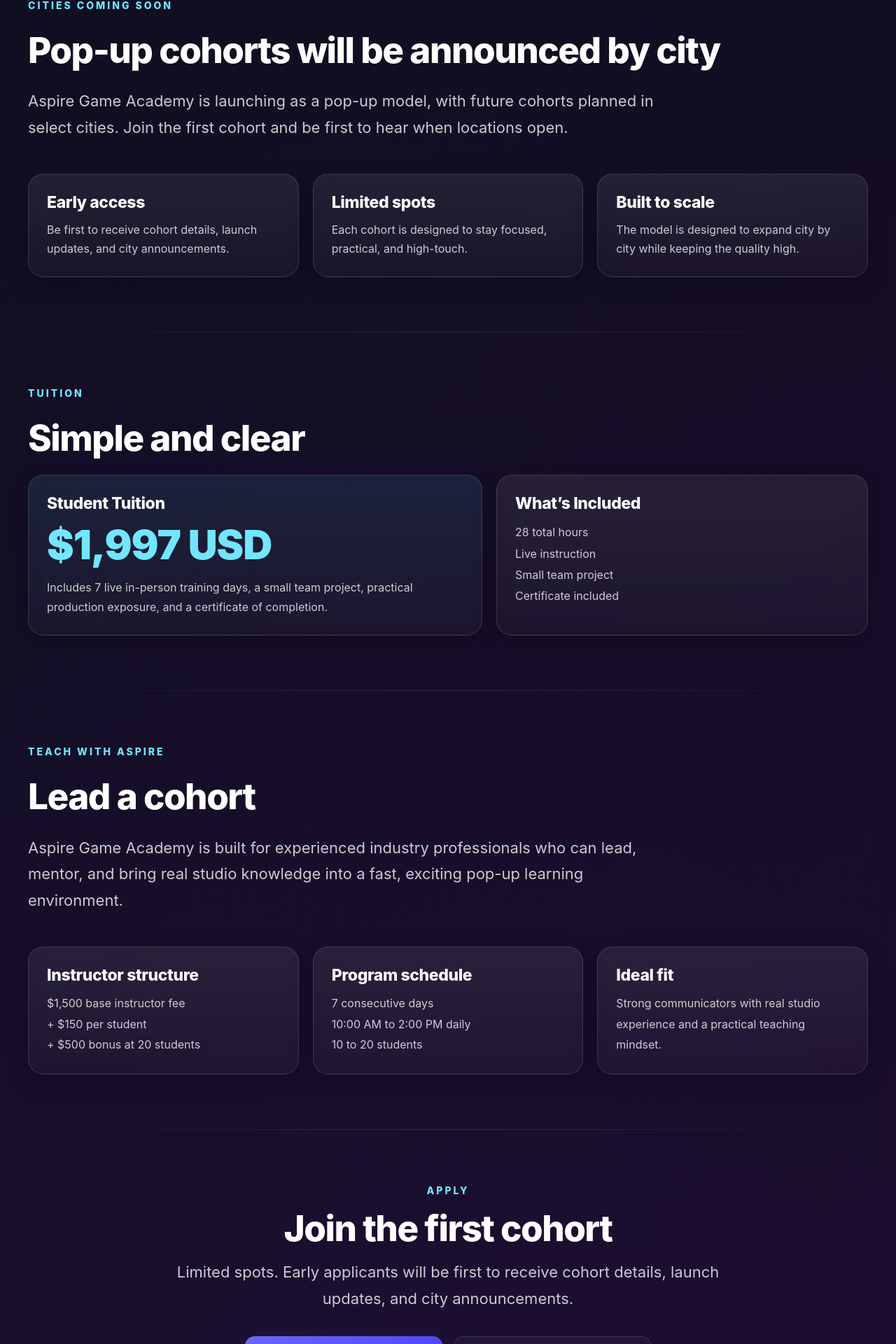
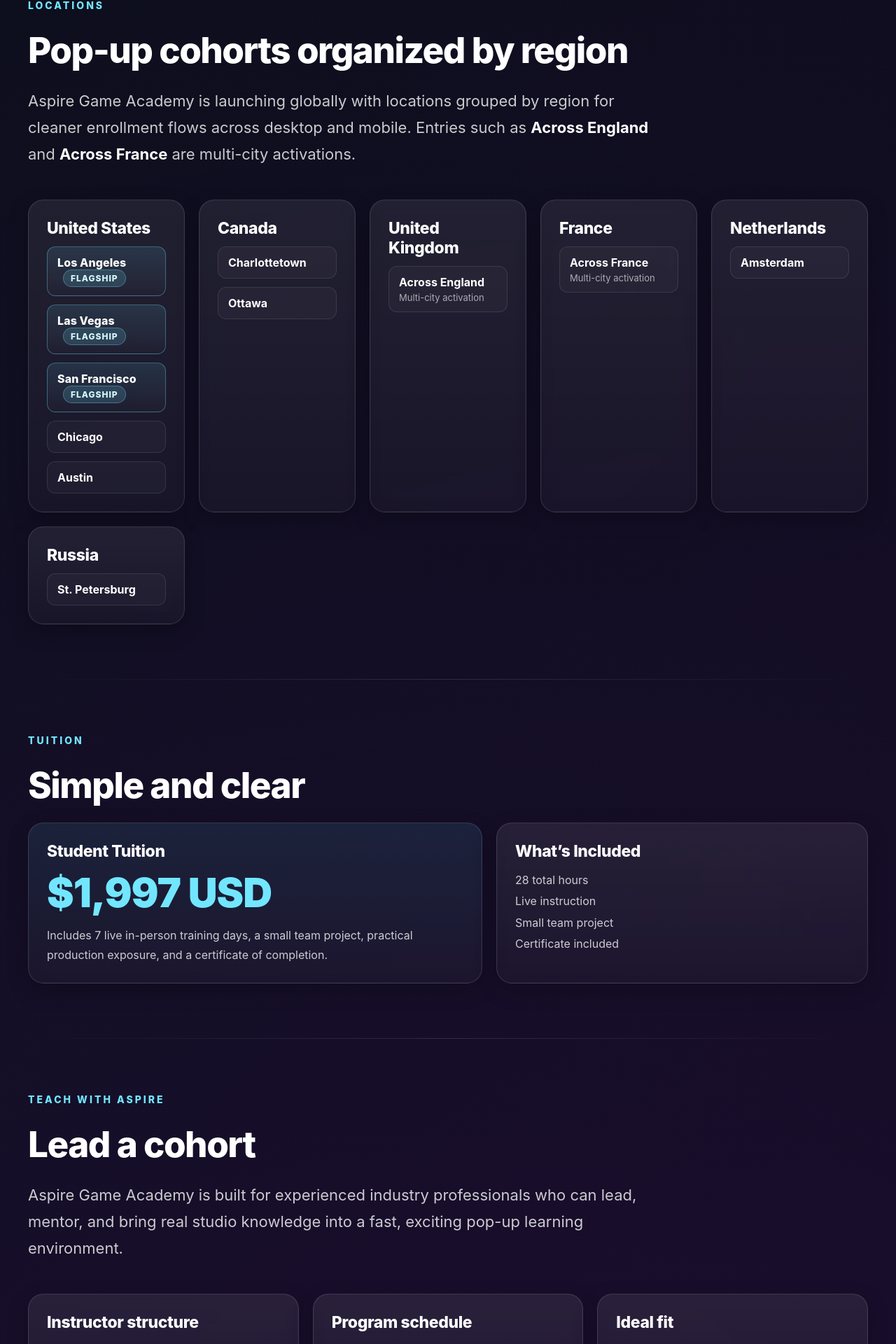
Before and after one commit to jessgoodvibesonly/aspire-game-academy, a Next.js app: page / in a window 1280 px wide. Shown: the part 5255-7175 px from the top of the page at 70% size. Built offline with nearby package versions, Linux system fonts and the light colour scheme.

Commit message:
Add region-grouped academy locations with flagship highlights

```diff
--- a/app/page.tsx
+++ b/app/page.tsx
@@ -153,6 +153,21 @@ export default function Home() {
     letterSpacing: "-0.4px",
   };
 
+  const flagshipBadgeStyle = {
+    display: "inline-block",
+    padding: "4px 10px",
+    borderRadius: "999px",
+    fontSize: "12px",
+    fontWeight: 800,
+    textTransform: "uppercase" as const,
+    letterSpacing: "1px",
+    color: "#d6faff",
+    background: "rgba(114,230,255,0.16)",
+    border: "1px solid rgba(114,230,255,0.32)",
+    marginLeft: "8px",
+    verticalAlign: "middle" as const,
+  };
+
   const quickFacts = [
     "7 Days",
     "In Person",
@@ -226,6 +241,46 @@ export default function Home() {
     "Communicate like a real studio team",
   ];
 
+  const academyRegions = [
+    {
+      region: "United States",
+      locations: [
+        { label: "Los Angeles", flagship: true },
+        { label: "Las Vegas", flagship: true },
+        { label: "San Francisco", flagship: true },
+        { label: "Chicago" },
+        { label: "Austin" },
+      ],
+    },
+    {
+      region: "Canada",
+      locations: [{ label: "Charlottetown" }, { label: "Ottawa" }],
+    },
+    {
+      region: "United Kingdom",
+      locations: [{ label: "Across England", activation: "Multi-city activation" }],
+    },
+    {
+      region: "France",
+      locations: [{ label: "Across France", activation: "Multi-city activation" }],
+    },
+    {
+      region: "Netherlands",
+      locations: [{ label: "Amsterdam" }],
+    },
+    {
+      region: "Russia",
+      locations: [{ label: "St. Petersburg" }],
+    },
+  ];
+
+  const allLocations = academyRegions.flatMap((entry) =>
+    entry.locations.map((location) => ({
+      ...location,
+      region: entry.region,
+    })),
+  );
+
 
   const responsiveStyles = `
     @media (max-width: 980px) {
@@ -266,6 +321,10 @@ export default function Home() {
 
       .metrics-grid {
         grid-template-columns: minmax(0, 1fr) !important;
+      }
+
+      .location-panel {
+        padding: 18px !important;
       }
     }
   `;
@@ -692,32 +751,60 @@ export default function Home() {
 
       <section style={sectionStyle}>
         <div style={sectionIntroStyle}>
-          <div style={smallLabelStyle}>Cities Coming Soon</div>
-          <h2 style={h2Style}>Pop-up cohorts will be announced by city</h2>
+          <div style={smallLabelStyle}>Locations</div>
+          <h2 style={h2Style}>Pop-up cohorts organized by region</h2>
           <p style={bodyStyle}>
-            Aspire Game Academy is launching as a pop-up model, with future cohorts planned in select cities. Join the first cohort and be first to hear when locations open.
+            Aspire Game Academy is launching globally with locations grouped by region for cleaner enrollment flows across desktop and mobile. Entries such as <strong style={{ color: colors.text }}>Across England</strong> and <strong style={{ color: colors.text }}>Across France</strong> are multi-city activations.
           </p>
         </div>
 
         <div style={gridStyle}>
-          <div style={cardStyle}>
-            <h3 style={cardTitleStyle}>Early access</h3>
-            <p style={{ color: colors.muted, lineHeight: 1.7, margin: 0 }}>
-              Be first to receive cohort details, launch updates, and city announcements.
-            </p>
-          </div>
-          <div style={cardStyle}>
-            <h3 style={cardTitleStyle}>Limited spots</h3>
-            <p style={{ color: colors.muted, lineHeight: 1.7, margin: 0 }}>
-              Each cohort is designed to stay focused, practical, and high-touch.
-            </p>
-          </div>
-          <div style={cardStyle}>
-            <h3 style={cardTitleStyle}>Built to scale</h3>
-            <p style={{ color: colors.muted, lineHeight: 1.7, margin: 0 }}>
-              The model is designed to expand city by city while keeping the quality high.
-            </p>
-          </div>
+          {academyRegions.map((entry) => (
+            <div key={entry.region} style={cardStyle}>
+              <h3 style={cardTitleStyle}>{entry.region}</h3>
+              <div style={{ display: "grid", gap: "12px" }}>
+                {entry.locations.map((location) => (
+                  <div
+                    key={`${entry.region}-${location.label}`}
+                    style={{
+                      padding: "12px 14px",
+                      borderRadius: "12px",
+                      background: location.flagship
+                        ? "linear-gradient(180deg, rgba(114,230,255,0.12), rgba(255,255,255,0.02))"
+                        : "rgba(255,255,255,0.03)",
+                      border: location.flagship
+                        ? "1px solid rgba(114,230,255,0.34)"
+                        : "1px solid rgba(255,255,255,0.10)",
+                    }}
+                  >
+                    <div
+                      style={{
+                        color: colors.text,
+                        fontWeight: location.flagship ? 800 : 700,
+                        letterSpacing: location.flagship ? "0.1px" : "normal",
+                      }}
+                    >
+                      {location.label}
+                      {location.flagship ? (
+                        <span style={flagshipBadgeStyle}>Flagship</span>
+                      ) : null}
+                    </div>
+                    {location.activation ? (
+                      <div
+                        style={{
+                          color: colors.soft,
+                          fontSize: "13px",
+                          marginTop: "4px",
+                        }}
+                      >
+                        {location.activation}
+                      </div>
+                    ) : null}
+                  </div>
+                ))}
+              </div>
+            </div>
+          ))}
         </div>
       </section>
 
@@ -847,8 +934,62 @@ export default function Home() {
             maxWidth: "860px",
           }}
         >
-          Limited spots. Early applicants will be first to receive cohort details, launch updates, and city announcements.
+          Limited spots. Student and instructor forms use the same region-grouped location list shown below, including multi-city activations.
         </p>
+
+        <div
+          className="location-panel"
+          style={{
+            ...cardStyle,
+            maxWidth: "760px",
+            margin: "0 auto 28px auto",
+            textAlign: "left",
+          }}
+        >
+          <div style={{ color: colors.cyan, fontWeight: 800, marginBottom: "10px" }}>
+            Preferred Academy Location
+          </div>
+          <select
+            defaultValue=""
+            style={{
+              width: "100%",
+              borderRadius: "12px",
+              border: "1px solid rgba(255,255,255,0.14)",
+              background: "rgba(4,6,12,0.68)",
+              color: colors.text,
+              padding: "14px 12px",
+              fontSize: "16px",
+              outline: "none",
+            }}
+          >
+            <option value="" disabled>
+              Select a region and location
+            </option>
+            {academyRegions.map((entry) => (
+              <optgroup key={entry.region} label={entry.region}>
+                {entry.locations.map((location) => (
+                  <option
+                    key={`${entry.region}-${location.label}-option`}
+                    value={`${entry.region} - ${location.label}`}
+                  >
+                    {location.label}
+                    {location.flagship ? " (Flagship)" : ""}
+                    {location.activation ? ` — ${location.activation}` : ""}
+                  </option>
+                ))}
+              </optgroup>
+            ))}
+          </select>
+          <p
+            style={{
+              color: colors.soft,
+              margin: "10px 0 0 0",
+              fontSize: "14px",
+            }}
+          >
+            Total live locations and activations: {allLocations.length}
+          </p>
+        </div>
 
         <div
           style={{
```
